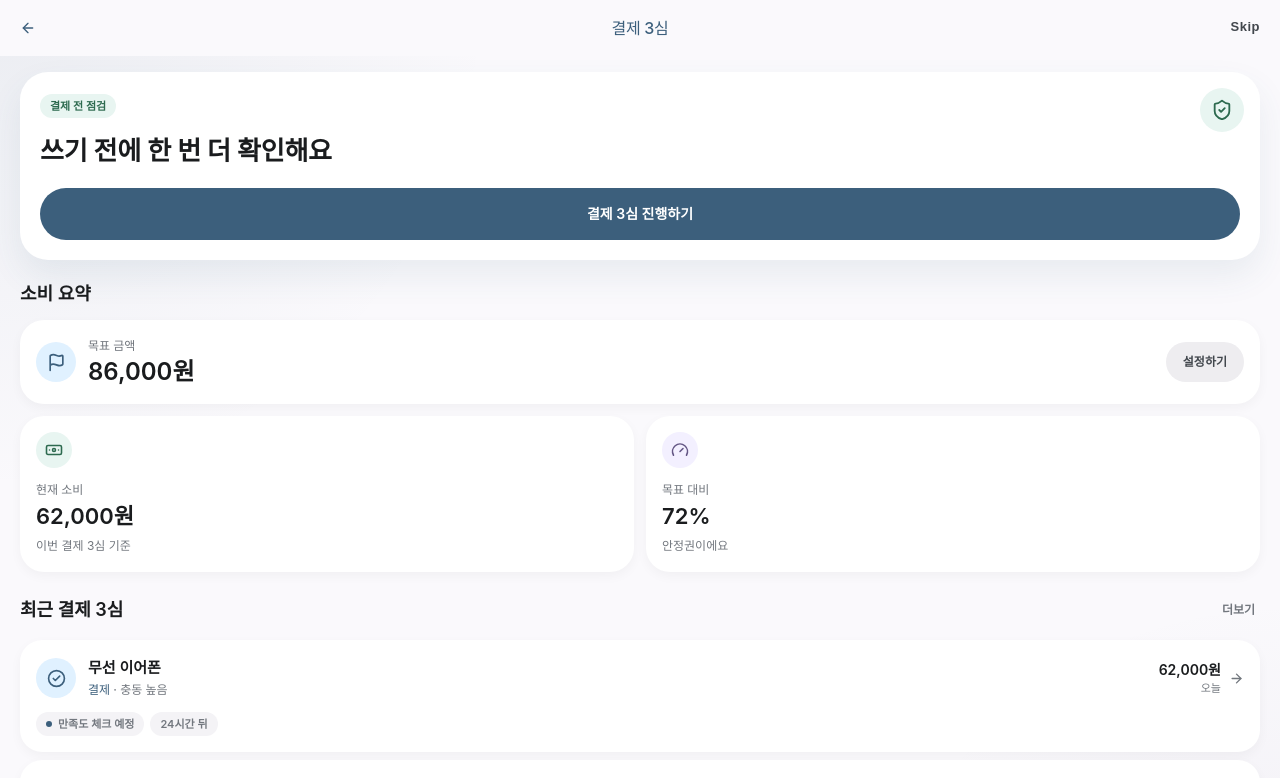
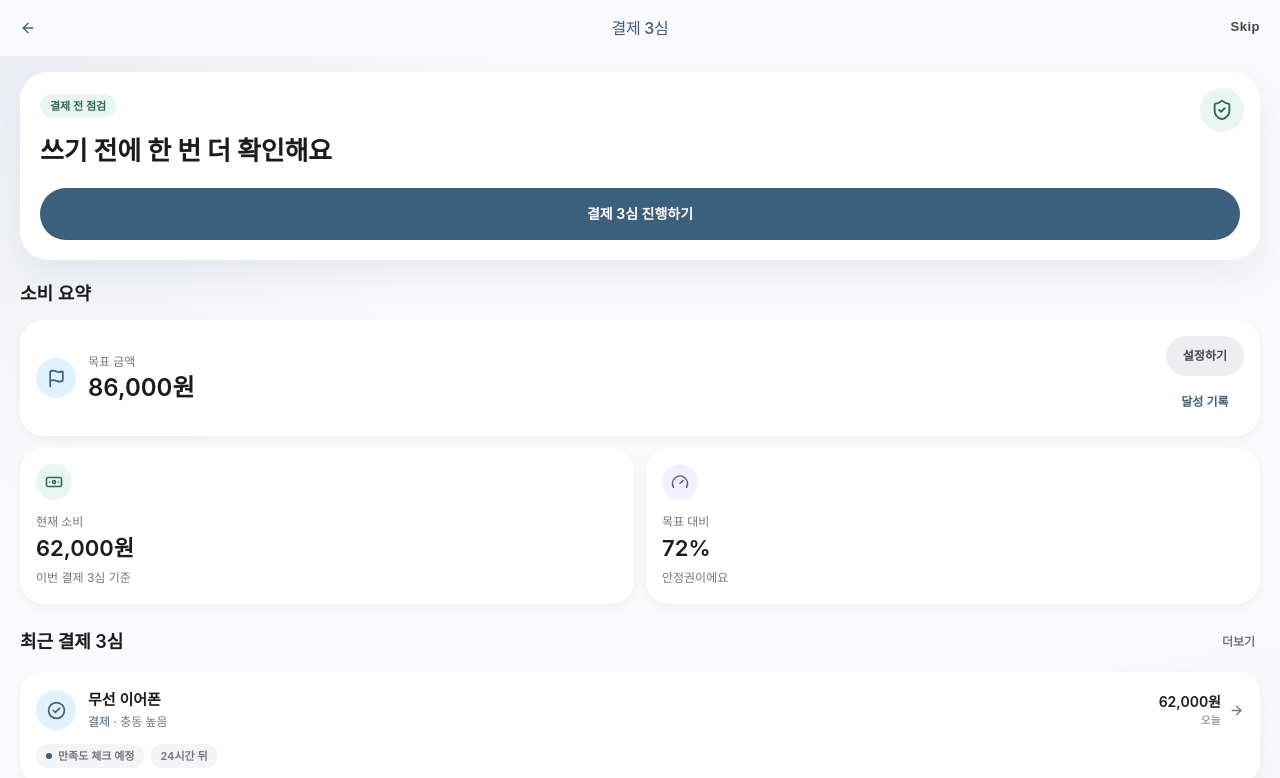
Before and after one commit to The-Myeotzari/focusdam, a Next.js app: page /payment-third-review in a window 1280 px wide. Shown: the top 778 px of the page. Built offline with nearby package versions, Linux system fonts and the light colour scheme.

Commit message:
feat: 달성 기록 리스트 버튼 및 리스트에 데이터 0개일때의 화면 구현 #7

```diff
--- a/src/features/payment-third-review-goal-achievement/ui/payment-third-review-goal-achievement-list-page.tsx
+++ b/src/features/payment-third-review-goal-achievement/ui/payment-third-review-goal-achievement-list-page.tsx
@@ -34,6 +34,13 @@ export function PaymentThirdReviewGoalAchievementListPage({ achievements }: Prop
             </p>
           </div>
 
+          {achievements.length === 0 ? (
+            <div className="rounded-[24px] bg-white px-5 py-10 text-center shadow-[0_4px_12px_rgba(0,0,0,0.04)]">
+              <p className="text-[16px] font-semibold leading-7 text-[#1a1c1e]">
+                아직 목표 달성 내역이 없습니다.
+              </p>
+            </div>
+          ) : (
             <div className="grid gap-2">
               {achievements.map((achievement) => (
                 <Link
@@ -51,8 +58,8 @@ export function PaymentThirdReviewGoalAchievementListPage({ achievements }: Prop
                           {achievement.goalName}
                         </p>
                         <p className="truncate text-xs font-medium leading-5 text-[#72777e]">
-                        {achievement.achievedAt} · {formatPaymentReviewWon(achievement.savedAmount)}{' '}
-                        저축 반영
+                          {achievement.achievedAt} ·{' '}
+                          {formatPaymentReviewWon(achievement.savedAmount)} 저축 반영
                         </p>
                       </div>
                     </div>
@@ -71,6 +78,7 @@ export function PaymentThirdReviewGoalAchievementListPage({ achievements }: Prop
                 </Link>
               ))}
             </div>
+          )}
         </section>
       </main>
     </>
--- a/src/widgets/payment-third-review-home/ui/payment-third-review-goal-summary.tsx
+++ b/src/widgets/payment-third-review-home/ui/payment-third-review-goal-summary.tsx
@@ -7,12 +7,18 @@ import type {
 } from '@/widgets/payment-third-review-home/model/payment-third-review-home.types';
 
 type Props = {
+  goalAchievementHref: string;
   goalSettingHref: string;
   items: SummaryCard[];
   overview: PaymentReviewOverview;
 };
 
-export function PaymentThirdReviewGoalSummary({ goalSettingHref, items, overview }: Props) {
+export function PaymentThirdReviewGoalSummary({
+  goalAchievementHref,
+  goalSettingHref,
+  items,
+  overview,
+}: Props) {
   return (
     <section aria-labelledby="spend-summary-title" className="grid gap-3">
       <h2 id="spend-summary-title" className="text-lg font-semibold leading-7 text-[#1a1c1e]">
@@ -31,13 +37,22 @@ export function PaymentThirdReviewGoalSummary({ goalSettingHref, items, overview
             </p>
           </div>
         </div>
+        <div className="grid shrink-0 gap-2">
           <SiteButton
             href={goalSettingHref}
             variant="secondary"
-          className="!min-h-10 !shrink-0 !gap-1.5 !rounded-full !px-4 !text-xs !font-semibold"
+            className="!min-h-10 !gap-1.5 !rounded-full !px-4 !text-xs !font-semibold"
           >
             설정하기
           </SiteButton>
+          <SiteButton
+            href={goalAchievementHref}
+            variant="outline"
+            className="!min-h-9 !gap-1.5 !rounded-full !border-transparent !bg-transparent !px-3 !text-xs !font-semibold !text-[#3c5f7c] !shadow-none"
+          >
+            달성 기록
+          </SiteButton>
+        </div>
       </article>
 
       <div className="grid grid-cols-2 gap-3">
--- a/src/widgets/payment-third-review-home/ui/payment-third-review-home-page.tsx
+++ b/src/widgets/payment-third-review-home/ui/payment-third-review-home-page.tsx
@@ -15,6 +15,7 @@ export function PaymentThirdReviewHomePage() {
       <main className="flex flex-col gap-5 px-5 pb-8 pt-4">
         <PaymentThirdReviewHero />
         <PaymentThirdReviewGoalSummary
+          goalAchievementHref="/payment-third-review/goal-achievement"
           goalSettingHref="/payment-third-review/goal-setting"
           items={SUMMARY_CARDS}
           overview={PAYMENT_REVIEW_OVERVIEW}
--- a/src/widgets/payment-third-review-list/ui/payment-third-review-list-filter.tsx
+++ b/src/widgets/payment-third-review-list/ui/payment-third-review-list-filter.tsx
@@ -59,6 +59,13 @@ export function PaymentThirdReviewListFilter({ items }: Props) {
         })}
       </div>
 
+      {filteredItems.length === 0 ? (
+        <div className="rounded-[24px] bg-white px-5 py-10 text-center shadow-[0_4px_12px_rgba(0,0,0,0.04)]">
+          <p className="text-[16px] font-semibold leading-7 text-[#1a1c1e]">
+            아직 결제 3심 내역이 없습니다.
+          </p>
+        </div>
+      ) : (
         <div className="grid gap-2">
           {filteredItems.map((item) => (
             <PaymentReviewHistoryRow
@@ -68,6 +75,7 @@ export function PaymentThirdReviewListFilter({ items }: Props) {
             />
           ))}
         </div>
+      )}
     </div>
   );
 }
```
Lines whose indentation alone changed are shown as unchanged.
